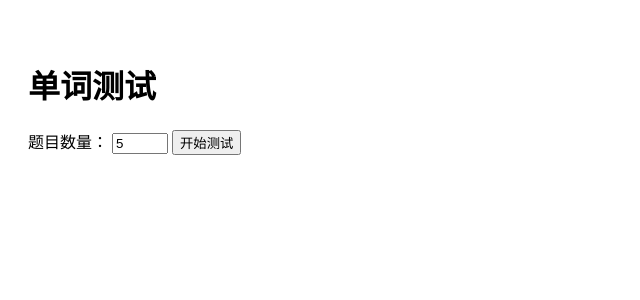
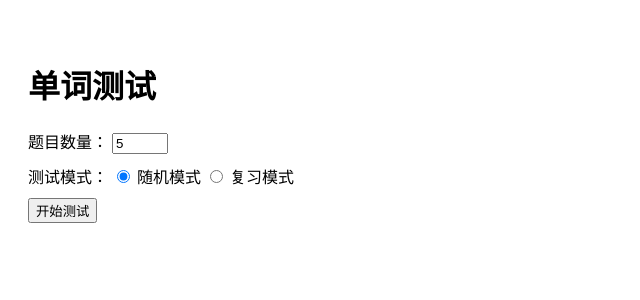
Before and after one commit to lafeya-lamos/webprogram-Word-book, a Django app: page /quiz/ in a window 1280 px wide. Shown: the part 46-346 px from the top of the page, without its empty margins (0-640 px from the left). Run offline with Django 4.2, Linux system fonts and the light colour scheme.

Commit message:
add(quiz): реализовать выбор режима генерации вопросов
добавить выбор режима тестирования: случайный или по последним словам

```diff
--- a/templates/blog/quiz.html
+++ b/templates/blog/quiz.html
@@ -9,6 +9,17 @@
     <form method="get" action="{% url 'quiz' %}" style="margin-bottom: 20px;">
         <label for="num_questions">题目数量：</label>
         <input type="number" name="num_questions" id="num_questions" min="1" max="20" value="{{ num_questions|default:5 }}">
+
+        <div style="margin: 10px 0;">
+            <label>测试模式：</label>
+            <label>
+                <input type="radio" name="mode" value="random" {% if mode == 'random' %}checked{% endif %}> 随机模式
+            </label>
+            <label>
+                <input type="radio" name="mode" value="review" {% if mode == 'review' %}checked{% endif %}> 复习模式
+            </label>
+        </div>
+
         <button type="submit">开始测试</button>
     </form>
 
@@ -20,6 +31,11 @@
     {% endif %}
 
     {% if not submitted and questions %}
+        <p>
+            <strong>当前模式：</strong>
+            {% if mode == 'random' %}随机模式{% else %}复习模式{% endif %}
+        </p>
+
         <form method="post">
             {% csrf_token %}
             <input type="hidden" name="total_questions" value="{{ questions|length }}">
```
